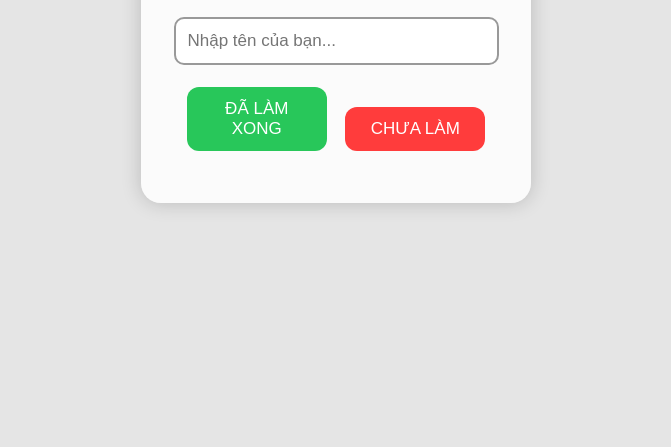
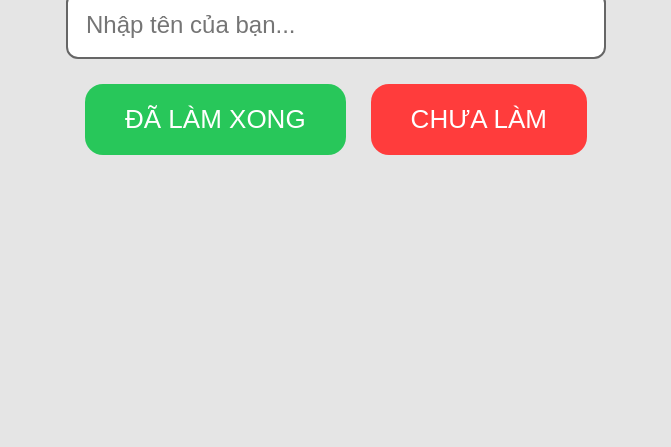
Before and after one commit to phihungne/nhin, a plain HTML site: page index.html in a window 1280 px wide. Shown: the part 353-800 px from the top of the page, without its empty margins (304-975 px from the left). Drawn offline with Linux system fonts and the light colour scheme.

Commit message:
Update index.html

```diff
--- a/index.html
+++ b/index.html
@@ -5,59 +5,71 @@
 <title>Làm bài xong chưa?</title>
 <style>
     body {
+        margin: 0;
+        padding: 0;
+        background: #e5e5e5;
+        height: 100vh;
         font-family: Arial, sans-serif;
-        background: #e5e5e5; /* NỀN XÁM SÁNG */
-        height: 100vh;
-        margin: 0;
         display: flex;
         justify-content: center;
         align-items: center;
         overflow: hidden;
     }
 
-    .box {
-        background: #ffffffd8;
-        padding: 30px;
-        border-radius: 20px;
+    .container {
+        width: 100vw;
+        height: 100vh;
+        display: flex;
+        flex-direction: column;
+        justify-content: center;
+        align-items: center;
         text-align: center;
-        width: 330px;
-        box-shadow: 0 0 20px #00000030;
+    }
+
+    h1 {
+        font-size: 42px;
+        margin-bottom: 20px;
     }
 
     input {
-        width: 90%;
-        padding: 12px;
-        font-size: 17px;
-        border-radius: 10px;
-        border: 2px solid #999;
+        width: 80%;
+        max-width: 500px;
+        padding: 18px;
+        font-size: 24px;
+        border-radius: 12px;
+        border: 2px solid #666;
         outline: none;
-        margin-bottom: 15px;
+        margin-bottom: 25px;
+    }
+
+    .btn-group {
+        display: flex;
+        gap: 25px;
+        margin-bottom: 25px;
     }
 
     button {
-        width: 140px;
-        padding: 12px;
+        padding: 20px 40px;
+        font-size: 26px;
         border: none;
-        font-size: 17px;
+        border-radius: 18px;
         color: white;
-        border-radius: 12px;
         cursor: pointer;
-        margin: 7px;
     }
 
     .done { background: #28c75a; }
     .notyet { background: #ff3c3c; }
 
     #msg {
-        margin-top: 15px;
-        font-size: 18px;
+        margin-top: 20px;
+        font-size: 30px;
         font-weight: bold;
     }
 
     /* ICON RƠI */
     .fall {
         position: absolute;
-        top: -50px;
+        top: -80px;
         animation: fallAnim linear forwards;
         pointer-events: none;
         z-index: 30;
@@ -65,22 +77,22 @@
 
     @keyframes fallAnim {
         0% { transform: translateY(0) rotate(0deg); opacity: 1; }
-        100% { transform: translateY(120vh) rotate(720deg); opacity: 0; }
+        100% { transform: translateY(130vh) rotate(720deg); opacity: 0; }
     }
 </style>
 </head>
 
 <body>
 
-<div class="box">
-    <h2>📚 Bạn đã làm bài xong chưa?</h2>
+<div class="container">
+    <h1>📚 Bạn đã làm bài xong chưa?</h1>
 
     <input id="name" placeholder="Nhập tên của bạn...">
 
-    <br>
-
-    <button class="done" onclick="done()">ĐÃ LÀM XONG</button>
-    <button class="notyet" onclick="notyet()">CHƯA LÀM</button>
+    <div class="btn-group">
+        <button class="done" onclick="done()">ĐÃ LÀM XONG</button>
+        <button class="notyet" onclick="notyet()">CHƯA LÀM</button>
+    </div>
 
     <div id="msg"></div>
 </div>
@@ -91,14 +103,14 @@
         let msg = document.getElementById("msg");
 
         if (name === "") {
-            msg.innerHTML = "Nhập tên trước đã nha!";
+            msg.innerHTML = "⚠️ Nhập tên trước đã nha!";
             return;
         }
 
         msg.innerHTML = "🎉 Chúc mừng " + name + "! Bạn làm tốt lắm!";
 
-        // Rơi trái tim siêu to
-        for (let i = 0; i < 35; i++) {
+        // trái tim to cực đại
+        for (let i = 0; i < 40; i++) {
             createFall("❤️");
         }
     }
@@ -108,14 +120,14 @@
         let msg = document.getElementById("msg");
 
         if (name === "") {
-            msg.innerHTML = "Nhập tên trước đã nha!";
+            msg.innerHTML = "⚠️ Nhập tên trước đã nha!";
             return;
         }
 
-        msg.innerHTML = "😡 " + name + " làm bài nhanh lên nha!!!";
+        msg.innerHTML = "😡 " + name + " mau làm bài nhanh lên nha!!!";
 
-        // Rơi icon tức giận siêu to
-        for (let i = 0; i < 35; i++) {
+        // icon tức giận siêu to
+        for (let i = 0; i < 40; i++) {
             createFall("😡");
         }
     }
@@ -126,12 +138,16 @@
         item.innerHTML = symbol;
 
         item.style.left = Math.random() * 100 + "vw";
-        item.style.fontSize = (40 + Math.random() * 35) + "px";
-        item.style.animationDuration = (3 + Math.random() * 2) + "s";
+
+        // kích thước SIÊU TO
+        item.style.fontSize = (50 + Math.random() * 50) + "px";
+
+        // rơi chậm để nhìn rõ
+        item.style.animationDuration = (3 + Math.random() * 2.5) + "s";
 
         document.body.appendChild(item);
 
-        setTimeout(() => item.remove(), 5000);
+        setTimeout(() => item.remove(), 6000);
     }
 </script>
 
```
